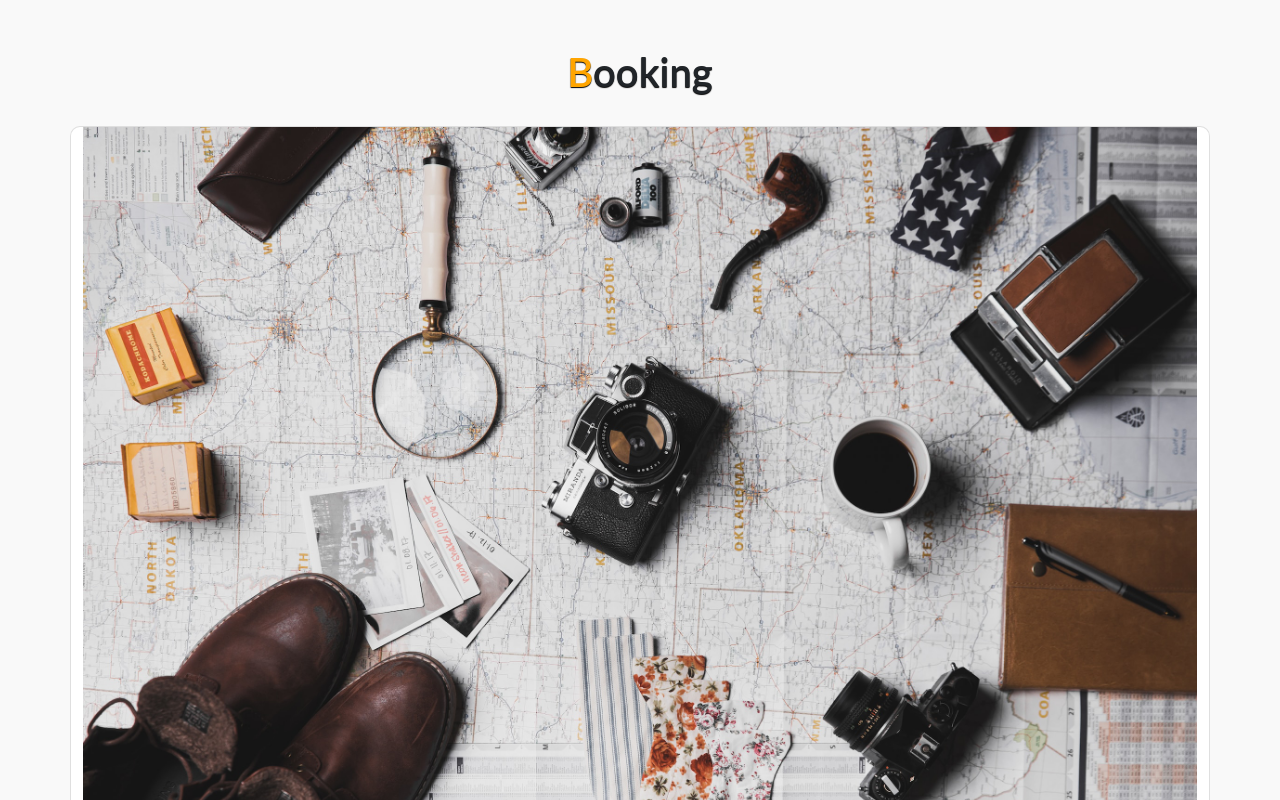
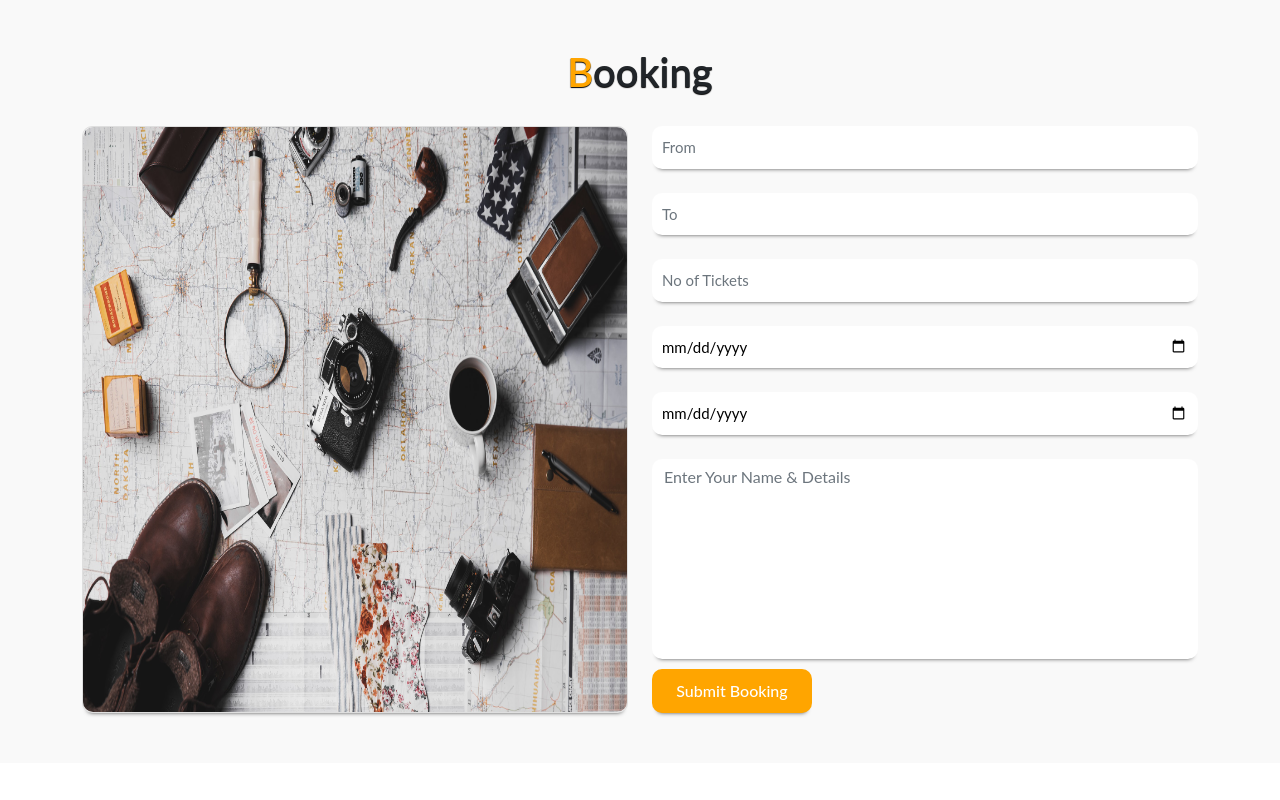
Before and after one commit to Bellah-Ellam/TravelApp, a plain HTML site: page index.html in a window 1280 px wide. Shown: the part 1780-2580 px from the top of the page. Drawn offline with nearby package versions, Linux system fonts and the light colour scheme.

```diff
--- a/index.html
+++ b/index.html
@@ -223,11 +223,12 @@
                 <h1><span>B</span>ooking</h1>
             </div>
             <div class="row">
-                <div class="col-md py-3 py-md-0"></div>
-                <div class="card">
-                    <img src="./images/ian-dooley-3NCA3tbaE5I-unsplash.jpg" alt="">
+                <div class="col-md-6 py-3 py-md-0">
+                    <div class="card">
+                        <img src="./images/ian-dooley-3NCA3tbaE5I-unsplash.jpg" alt="">
+                    </div>
                 </div>
-            </div>
+
             <div class="col-md-6 py-3 py-md-0">
                 <form action="#">
 
--- a/style.css
+++ b/style.css
@@ -207,9 +207,16 @@
     color: #ffa500;
 }
 .book .card{
-
+    /* width: 50%; */
+    height:100%;
     border-radius: 10px;
     box-shadow: 0px 5px 5px -6px black;
+
+}
+.book .card img{
+    height:100%;
+    border-radius: 10px;
+
 }
 
 .book .row{
```
